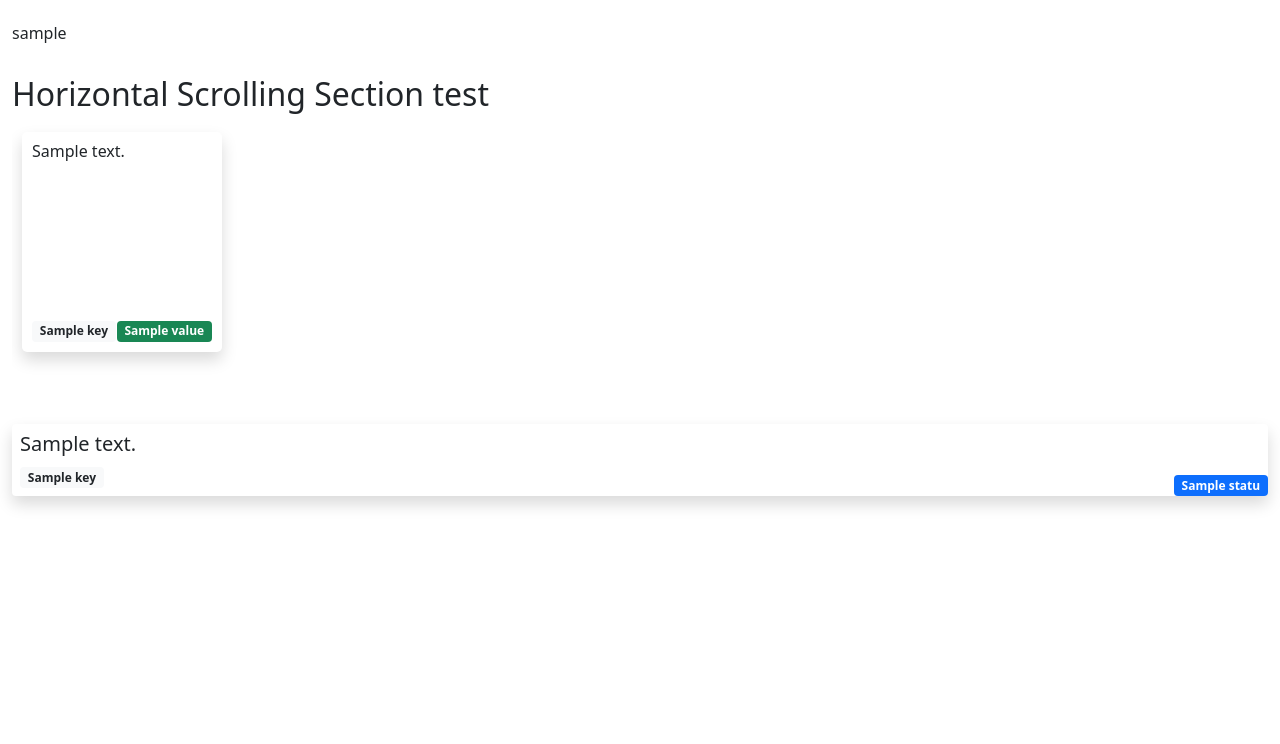
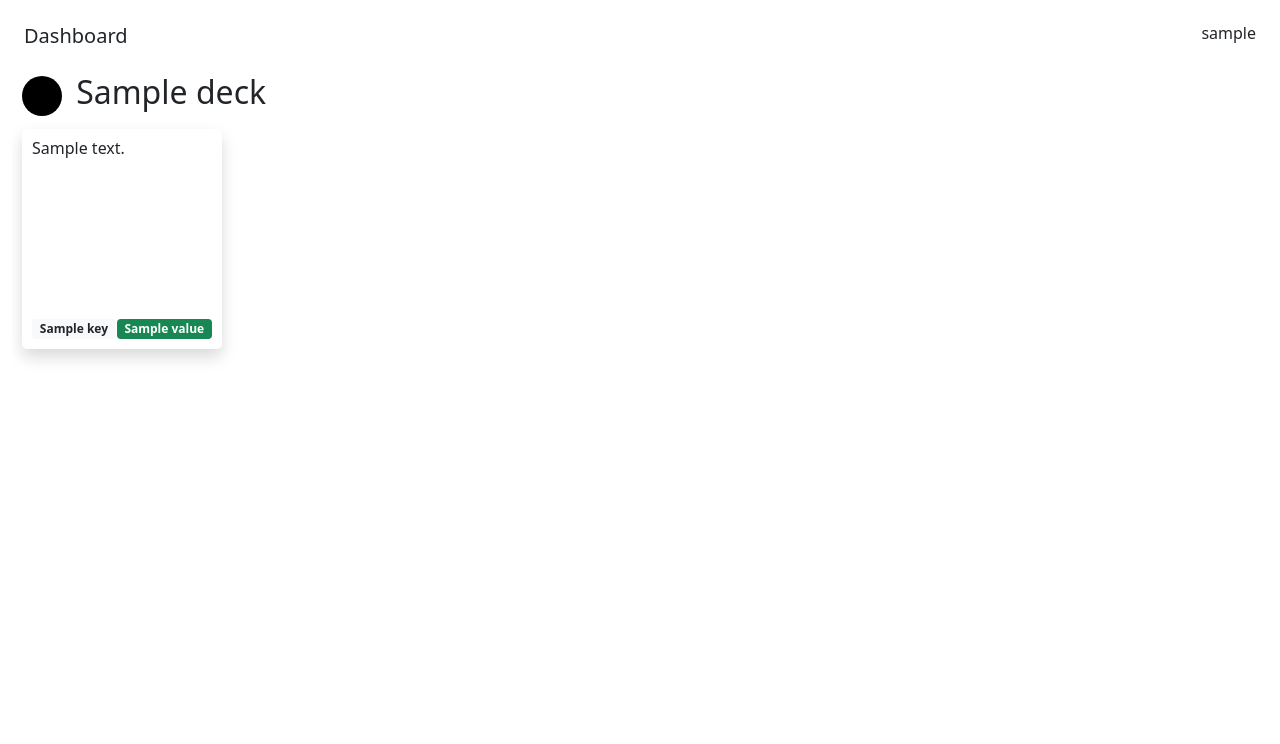
Before and after one commit to SwHnM/JIRA-MOBILE, a Flask app: template templates/dashboard.html in a window 1280 px wide. Shown: the top 744 px of the page. Run offline with Flask 3, Linux system fonts and the light colour scheme; the template is opened without the code that fills it: most values are stand-ins (such as "Sample title", 1, 10 or a date in 2020); some libraries are stand-ins or nearby versions.

Commit message:
new dash, card decks

```diff
--- a/main.py
+++ b/main.py
@@ -245,20 +245,38 @@
         username = session.get("username")
         password = session.get("password")
 
-        jira= JIRAService(username, password, "https://servicedesk.isha.in")
-
-        jql= 'assignee =' + username + ' AND type != "Imp New Content" AND type != "Imp Proofing" AND status not in ("text delivered", "EngPub Review", closed, Canceled, cancelled, DONE, Resolved, "Pending Requester Review", "Pending Requester Clarification", "W/Cust-Clar (Text)", "W/Cust-Review (Text)", "Text Under Review")'
+### decks is refering to the horizontal display of cards.
 
         social_media_account = "customfield_108529"
 
         fields = ["summary", "description", "assignee", "status", social_media_account]
 
-        tickets = raw_search(jql, fields, username, password)
+        deck_db = [
+            {'name':"My Tickets",
+             'jql': f'assignee = currentUser() AND status not in ("text delivered","EngPub Review", closed, Canceled, cancelled, DONE, Resolved, "Pending Requester Review", "Pending Requester Clarification", "W/Cust-Clar (Text)", "W/Cust-Review (Text)", "Text Under Review")',
+             'color': 'red',
+             'icon': 'fa-ghost'},
 
-        print(tickets)
+            {'name':"Klemen's Tickets",
+             'jql': 'assignee = klemen.b AND status not in ("text delivered", "EngPub Review", closed, Canceled, cancelled, DONE, Resolved, "Pending Requester Review", "Pending Requester Clarification", "W/Cust-Clar (Text)", "W/Cust-Review (Text)", "Text Under Review")',
+             'color': 'green',
+             'icon': 'fa-dragon'},
 
+            {'name':"Recent Tickets",
+             'jql': 'issueKey in issueHistory() order by lastViewed DESC',
+             'color': 'green',
+             'icon': 'fa-chess-pawn'},
+        ]
+
+        for deck in deck_db:
+            jql = deck['jql']
+            tickets = raw_search(jql, fields, username, password)
+            deck['tickets'] = tickets
+
+
+        # jql= 'assignee =' + username + ' AND type != "Imp New Content" AND type != "Imp Proofing" AND status not in ("text delivered", "EngPub Review", closed, Canceled, cancelled, DONE, Resolved, "Pending Requester Review", "Pending Requester Clarification", "W/Cust-Clar (Text)", "W/Cust-Review (Text)", "Text Under Review")'
 
     except:
         return redirect("/login")
 
-    return render_template('dashboard.html', tickets=tickets, last_jql=jql, username=username)
+    return render_template('dashboard.html', decks = deck_db, last_jql=jql, username=username)
--- a/templates/Components/macros.html
+++ b/templates/Components/macros.html
@@ -1,10 +1,11 @@
 {% macro comment_component(comments) %}
+
 <h2>Comments</h2>
 <br>
 <div>
     <form method="POST" action="/comment">
         <div class="mb-3 position-relative">
-            <textarea class="form-control shadow" rows="3" name="comment" placeholder="Type your comment..."></textarea>
+            <textarea  id="add-comment" class="form-control shadow" rows="3" name="comment" placeholder="Type your comment..."></textarea>
             <button class="shadow-sm btn btn-primary btn-sm position-absolute bottom-0 end-0 m-1" type="submit"><i class="fa fa-paper-plane" aria-hidden="true"></i></button>
         </div>
     </form>
@@ -107,20 +108,25 @@
 <p>END Participant Macro</p>
 {% endmacro %}
 
-{% macro sidescroller(tickets) %}
+{% macro sidescroller(name, jql, tickets, color, icon) %}
+<span style="display: inline-block; margin-left: 10px;">
+    <i class="fa-solid {{icon}} icon-bg {{ color }}"></i>
+    <h2 class="deck-title" style="display: inline-block; vertical-align: middle; margin-left: 10px;">{{ name }}</h2>
+</span>
 
-<h2>Horizontal Scrolling Section test</h2>
 <section class="ticket-section">
     {% if tickets %}
       <div class="ticket-container">
         {% for ticket in tickets %}
-          <div class="ticket-card shadow" onclick="location.href='/search/{{ ticket.key }}';">
+          <div class="ticket-card {{ color }} shadow" onclick="location.href='/search/{{ ticket.key }}';">
             {% if ticket.fields.customfield_108529.value == 'Adiyogi' %}
-                <img src="/static/assets/icons/Adiyogi.svg" height="30" class="bottom-right-badge">
+                <i class="adiyogi bottom-right-badge"></i>
             {% elif ticket.fields.customfield_108529.value == 'Linga Bhairavi' %}
-                <img src="/static/assets/icons/Devi.svg" height="30" class="bottom-right-badge">
+                <i class="devi bottom-right-badge"></i>
+            {% elif ticket.fields.customfield_108529.value == 'Conscious Planet' %}
+                <i class="fa-solid fa-earth-africa bottom-right-badge" style="font-size: 25px;"></i>
             {% else %}
-                <span class="badge bottom-right-badge  bg-success">{{ ticket.fields.customfield_108529.value }}</span>
+                <span class="badge bottom-right-badge bg-success">{{ ticket.fields.customfield_108529.value }}</span>
             {% endif %}
             <span class="badge bottom-badge bg-light text-dark ">{{ ticket.key }}</span>
             <div class="ticket-summary">
@@ -137,6 +143,50 @@
 
 
 <style>
+/* colors are taken from bootstrap v 5.3 */
+.icon-bg {
+    color: white;
+    height: 30px;
+    width: 30px;
+    padding: 20px;
+    border-radius: 50%;
+    background-color: black;
+    font-size: 20px;
+    vertical-align: middle;
+    line-height: 1;
+    display: inline-flex;
+    align-items: center;
+    justify-content: center;
+
+}
+.icon-bg.green {
+    background-color: #0a3622;
+}
+
+.icon-bg.red {
+    background-color: #58151c;
+}
+
+/* for social media page icons */
+.devi {
+    background: url('/static/assets/icons/Devi.svg');
+    height: 25px;
+    width: 25px;
+    display: block;
+    /* Other styles here */
+}
+.adiyogi {
+    background: url('/static/assets/icons/Adiyogi.svg');
+    height: 25px;
+    width: 25px;
+    display: block;
+    /* Other styles here */
+}
+
+
+
+
+
 .ticket-section {
   width: 100%;
   height: 270px;
--- a/templates/dashboard.html
+++ b/templates/dashboard.html
@@ -1,57 +1,20 @@
 {% extends 'layout.html' %}
 {% block content %}
 <br>
-<h6>{{ username }} </h6>
+    <div class="container-fluid d-inline-block">
+        <h5 class="d-inline-block mb-0">Dashboard</h5>
+        <h6 class="d-inline-block mb-0 float-end">{{ username }}</h6>
+    </div>
 <br>
-
+<br>
 <div>
-    {% from "/Components/macros.html" import sidescroller %}
-    {{ sidescroller(tickets) }}
+    {% for deck in decks %}
+            {% from "/Components/macros.html" import sidescroller %}
+            {{ sidescroller(deck['name'], deck['jql'], deck['tickets'], deck['color'], deck['icon']) }}
+    {% endfor %}
 
 </div>
 <br>
-<div class="container-fluid," style="border-width: 0px;">
-    {% if tickets %}
-    <ul class="list-group list-group-flush">
-        {% for ticket in tickets %}
-        <li class="list-group-item" style="padding-left: 0; padding-right: 0; border:0;">
-            <form id="form_{{ ticket.key }}" method="POST" action="/ticket">
-                <input type="hidden" name="issue_key" value="{{ ticket.key }}" />
-            </form>
-            <div class="card m-0 shadow" onclick="location.href='/search/{{ ticket.key }}';" style="cursor: pointer; position: relative; margin-bottom: 0; border: 0;">
-                <!-- These if statements change the colors depending on the ticket status  -->
-                    {% if ticket.fields.status.name == 'Closed' %}
-                        <span class="badge bg-danger position-absolute bottom-0 end-0">{{ ticket.fields.status.name }}</span>
-                    {% elif ticket.fields.status.name == 'Text Delivered' %}
-                        <span class="badge bg-success position-absolute bottom-0 end-0">{{ ticket.fields.status.name }}</span>
-                    {% elif ticket.fields.status.name == 'Cancelled' %}
-                        <span class="badge bg-danger position-absolute bottom-0 end-0">{{ ticket.fields.status.name }}</span>
-
-                    {% else %}
-                        <span class="badge bg-primary position-absolute bottom-0 end-0">{{ ticket.fields.status.name }}</span>
-                    {% endif %}
-                <!-- End of if -->
-
-                <div class="card-body p-2">
-                    <h5 class="card-title">{{ ticket.fields.summary }}</h5>
-                    <span class="badge bg-light text-dark">{{ ticket.key }}</span>
-                </div>
-            </div>
-
-        </li>
-        {% endfor %}
-    </ul>
-    {% else %}
-    <br>
-    <br>
-    <br>
-    <br>
-    <div style="text-align: center; opacity: 0.5;">
-        <h2>No tickets!</h2><i class="fa fa-face-surprise" style="font-size: 30px; "></i>
-    </div>
-    {% endif %}
-</div>
-
 <script>
     function submitForm(issueKey) {
         document.getElementById("form_" + issueKey).submit();
--- a/templates/layout.html
+++ b/templates/layout.html
@@ -5,6 +5,7 @@
     <meta charset="utf-8">
     <meta name="viewport" content="width=device-width, initial-scale=1">
     <meta name="mobile-web-app-capable" content="yes">
+    <meta name="apple-mobile-web-app-capable" content="yes">
     <link href="https://cdn.jsdelivr.net/npm/bootstrap@5.0.2/dist/css/bootstrap.min.css" rel="stylesheet">
     <link rel="stylesheet" href="https://cdnjs.cloudflare.com/ajax/libs/font-awesome/6.1.1/css/all.min.css">
     <title>JIRA Mobile</title>
```
Also changed, not shown: other parts of templates/Components/macros.html (+37 -2 lines).
